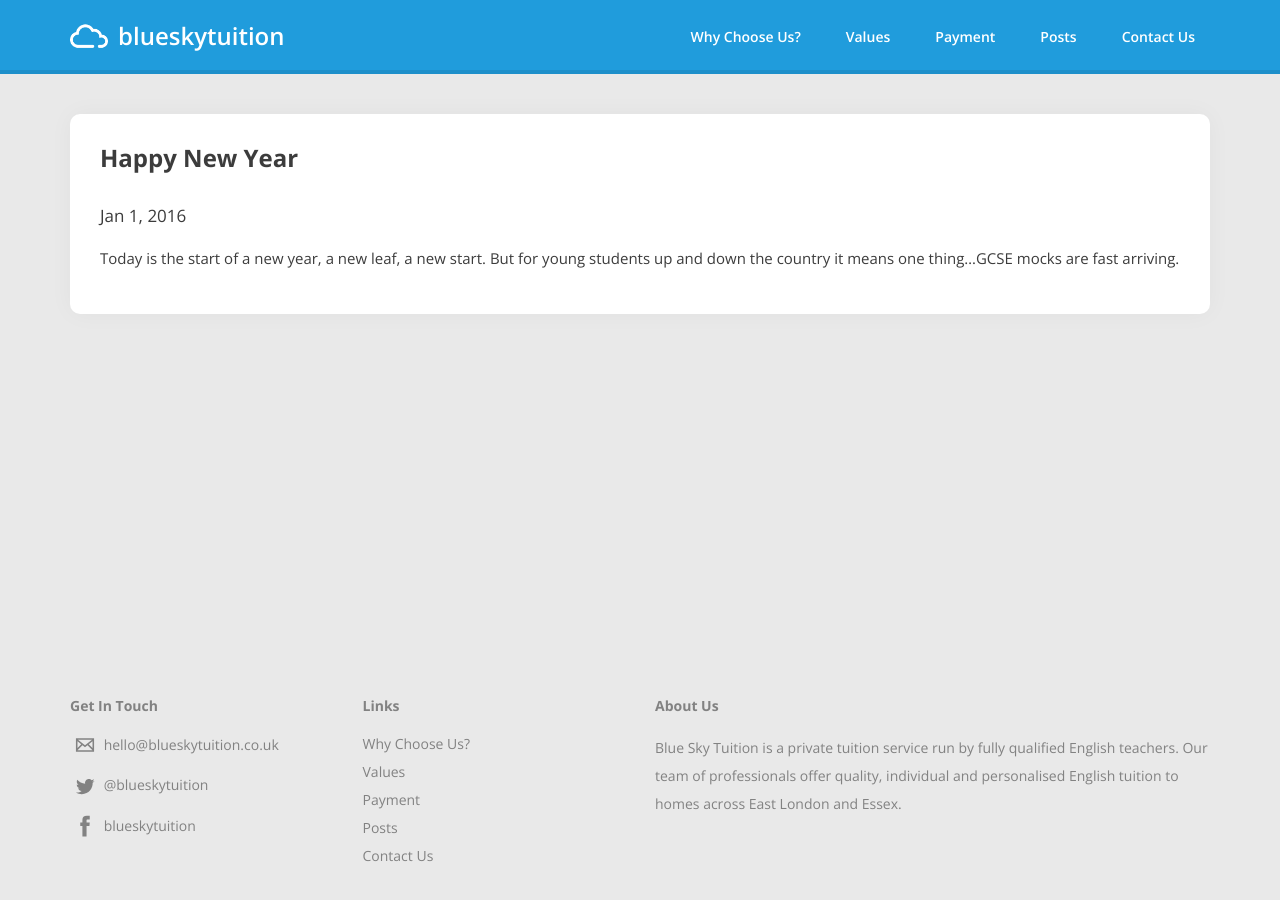
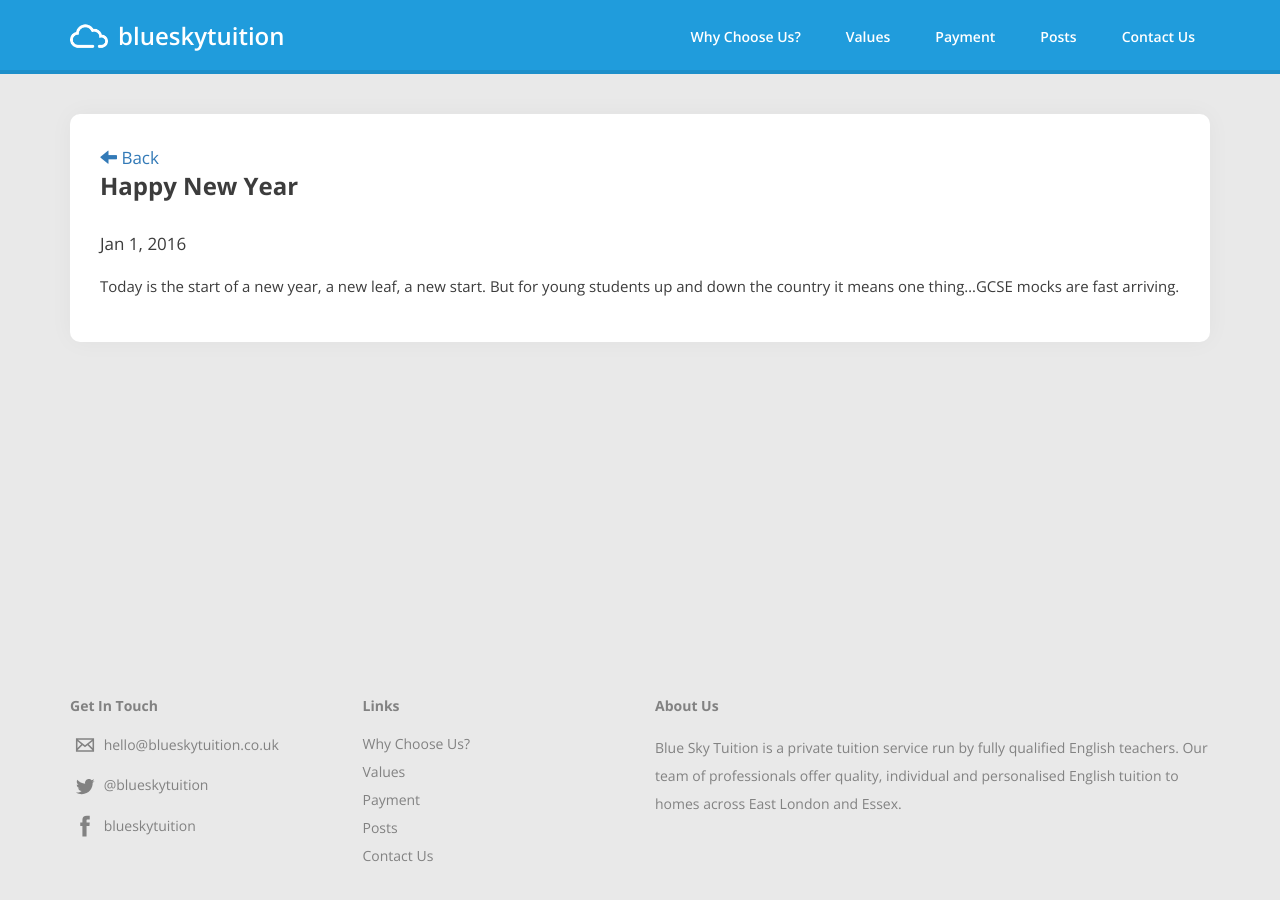
Before and after one commit to 01taylop/blue-sky-tuition, a Jekyll site: the page built from _posts/2016-01-01-happy-new-year.markdown, in a window 1280 px wide. Built offline with Jekyll 4.4.1, drawn with Linux system fonts in a browser that asks for light colours.

Commit message:
Added a back button to the post template.

```diff
--- a/_layouts/post.html
+++ b/_layouts/post.html
@@ -1,8 +1,9 @@
 ---
 layout: default
 ---
-<article class="post" itemscope itemtype="http://schema.org/BlogPosting">
+<article class="post blog" itemscope itemtype="http://schema.org/BlogPosting">
 
+  <a href="/posts/" class="blog-back-button"><span class="glyphicon glyphicon-arrow-left" aria-hidden="true"></span>&nbsp;Back</a>
   <header class="post-header">
     <h1 class="post-title" itemprop="name headline">{{ page.title }}</h1>
     <p class="post-meta"><time datetime="{{ page.date | date_to_xmlschema }}" itemprop="datePublished">{{ page.date | date: "%b %-d, %Y" }}</time>{% if page.author %} • <span itemprop="author" itemscope itemtype="http://schema.org/Person"><span itemprop="name">{{ page.author }}</span></span>{% endif %}</p>
```
